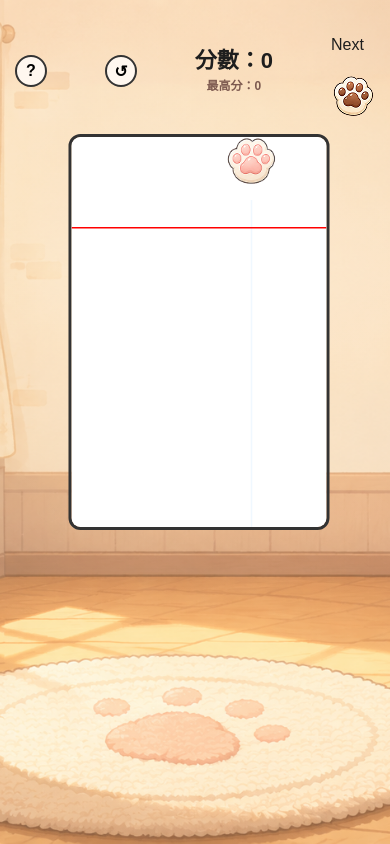
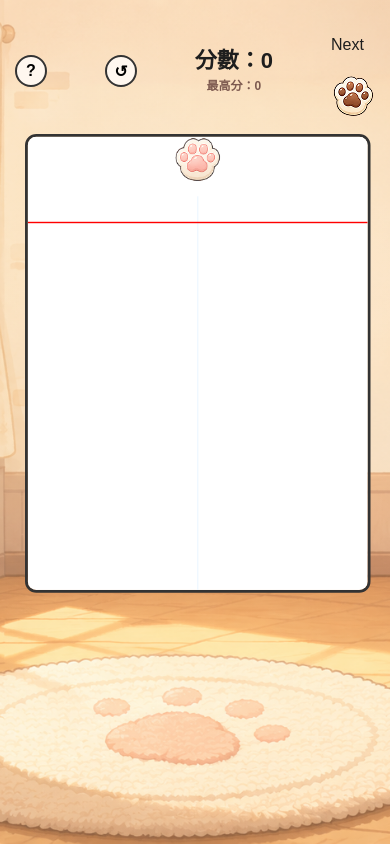
Before and after one commit to KenkenPie/neko_merge_game, a Vue app: page / in a window 390 px wide. Built offline with nearby package versions, Linux system fonts and the light colour scheme.

Commit message:
Update GameBoard.vue

```diff
--- a/src/components/GameBoard.vue
+++ b/src/components/GameBoard.vue
@@ -593,39 +593,44 @@ const x = (event.clientX - rect.left) * scaleX;
     transform: translate(-50%, -50%) scale(1.6);
   }
 }
-
 /* rwd below */
 
 @media (max-width: 576px) {
-  .game-board {
-    transform: scale(0.75);
-    transform-origin: top center;
+  .game-layout {
+    width: 360px;
+    height: 480px; /* 640 * 0.75 */
+    margin: 0 auto;
   }
 
+  .game-board {
+    width: 480px;
+    height: 640px;
+    transform: scale(0.75);
+    transform-origin: top left;
+  }
 
   .game-board :deep(canvas) {
-    width: 360px !important;
-    height: 540px !important;
-  }
-
-  .game-layout {
-    width: 360px;
+    width: 480px !important;
+    height: 640px !important;
   }
 }
 
 @media (max-width: 390px) {
+  .game-layout {
+    width: 340px;
+    height: 453px; /* 640 * 0.708 */
+  }
+
   .game-board {
-    width: 340px;
-    height: 520px;
+    width: 480px;
+    height: 640px;
+    transform: scale(0.708);
+    transform-origin: top left;
   }
 
   .game-board :deep(canvas) {
-    width: 340px !important;
-    height: 520px !important;
-  }
-
-  .game-layout {
-    width: 340px;
+    width: 480px !important;
+    height: 640px !important;
   }
 }
 
```
